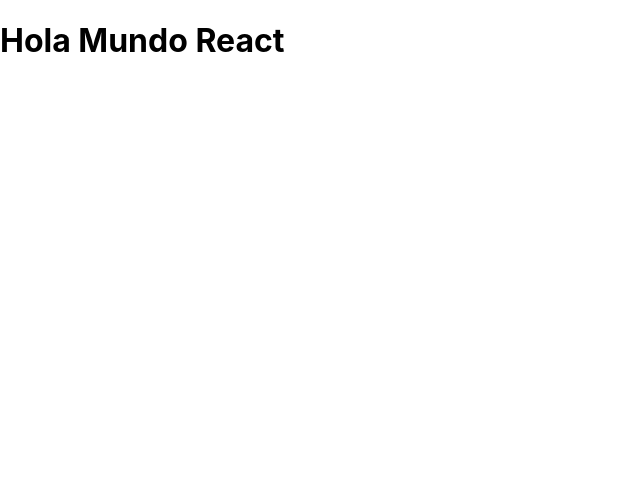
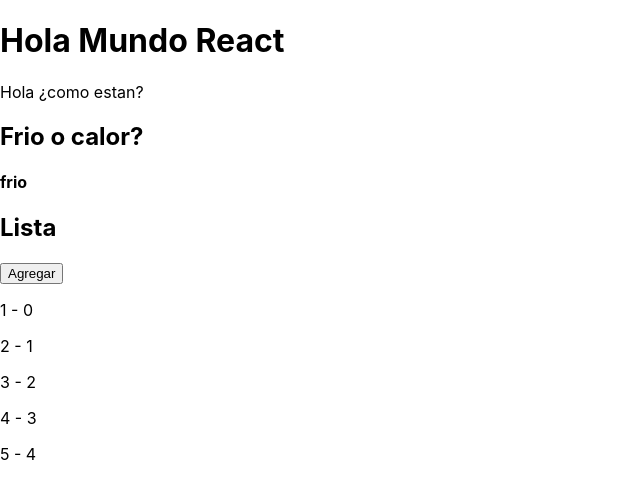
Before and after one commit to F-DV/Aprendiendo-React, a React (Create React App) app: page / in a window 1280 px wide. Shown: the top 498 px of the page, without its empty margins (0-640 px from the left). Built offline with nearby package versions, Linux system fonts and the light colour scheme.

Commit message:
se crea archivo jsx.js, para practicar el operador ternario,el archivo Lista.js para practicar arrays

```diff
--- a/src/App.js
+++ b/src/App.js
@@ -1,9 +1,17 @@
 import React from 'react';
+import Contador from './components/Contador';
+import Jsx from './components/Jsx';
+import Lista from './components/Lista';
+import Formulario from './components/Formulario';
+
 
 function App() {
   return (
     <div>
       <h1>Hola Mundo React</h1>
+      <Jsx />
+      <Lista />
+
     </div>
   );
 }
--- a/src/components/Contador.js
+++ b/src/components/Contador.js
@@ -1 +1,21 @@
-import React from 'react';
+import React,{useState,Fragment} from 'react';
+
+const Contador = () => {
+
+    const [numero, setNumero] = useState(0);
+
+    const aumentar = () =>{
+        setNumero(numero + 1)
+    }
+
+    return (
+        <Fragment>
+            <h3>Mi primer componente {numero}</h3>
+            <button onClick={aumentar}>Aumentar</button>
+        </Fragment>
+
+
+    );
+}
+
+export default Contador;
--- /dev/null
+++ b/src/components/Jsx.js
@@ -0,0 +1,22 @@
+import React, {Fragment} from 'react';
+
+const  accion = () => {
+
+    const saludo = "Hola"
+    const temperatura = 19;
+
+    return (
+        <Fragment> {saludo} ¿como estan?
+                <h2>Frio o calor?</h2>
+                <h4>
+
+                    {
+                        temperatura > 20 ? 'calor' : 'frio'
+                    }
+                    </h4>
+        </Fragment>
+
+    );
+}
+
+export default accion;
--- /dev/null
+++ b/src/components/Lista.js
@@ -0,0 +1,34 @@
+import React,{useState, Fragment} from 'react';
+
+const  Lista = () => {
+
+    const [arrayNumero, setArrayNumero] = useState([1,2,3,4,5])      //Array, arrayNumero es el numero com tal, serNumero es para modificarlo, el array puede ser vacio o llevar datos
+
+    const [numero, setNumero] = useState(5)
+
+    const agregarElemento = () => {                                  //Funcion de flecha
+
+        setNumero(numero + 1)                                        //Sumamos 1 al "numero"(segundo array) cada vez que llamamos esta funcion
+        console.log('Click')                                        //imprimimos en la consola
+        setArrayNumero([                                            //mostramos  los numeros del primer array
+            ...arrayNumero,                                         //numeros se setArray, los ... nos permite concatenar otro array
+            numero                                                  //array concatenado
+        ])
+    }
+
+    return (
+        <Fragment>
+              <h2>Lista</h2>
+              <button onClick = {agregarElemento}>Agregar</button>
+
+        {
+            arrayNumero.map((item, index) =>
+                <p key= {index}> {item} - {index}</p>
+            )
+        }
+
+        </Fragment>
+    );
+}
+
+export default Lista;
```
